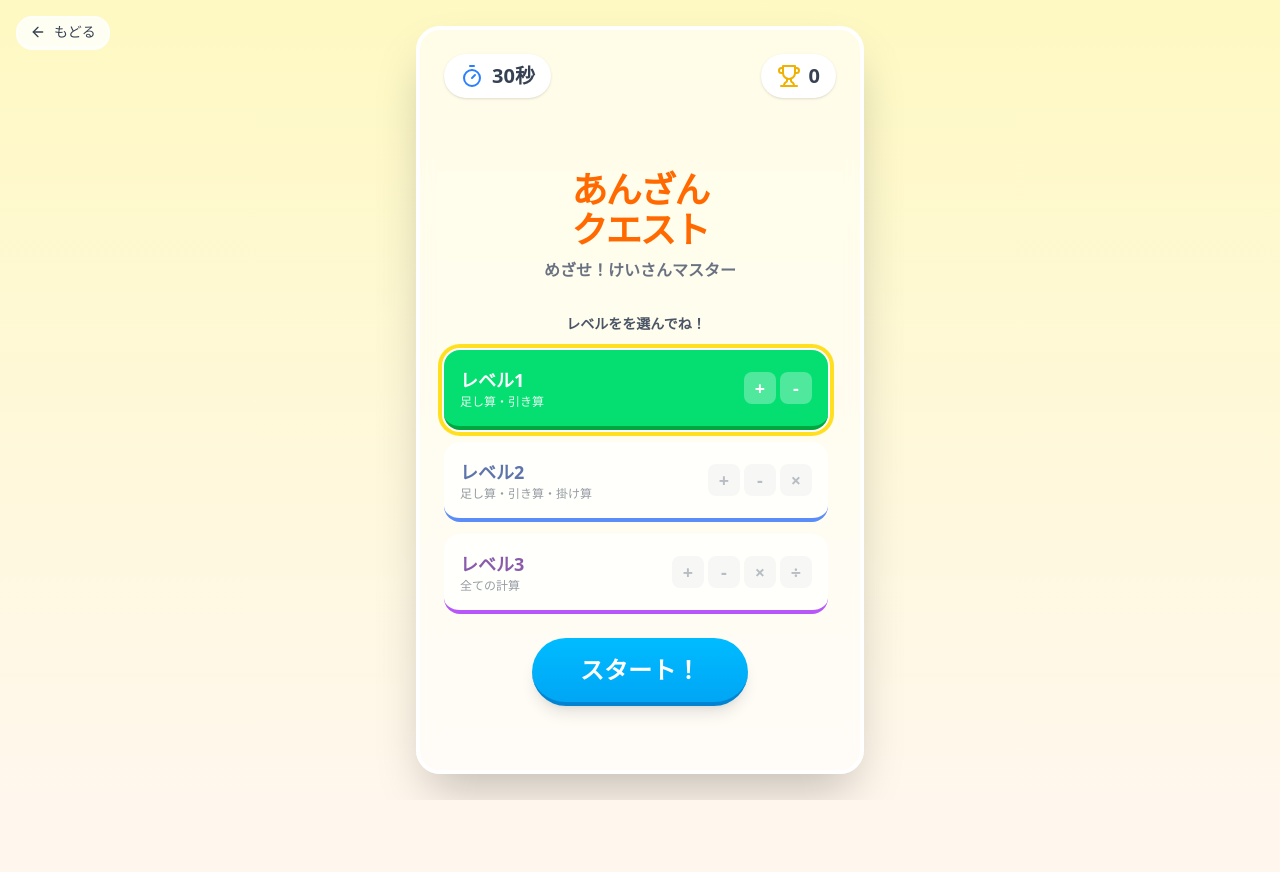
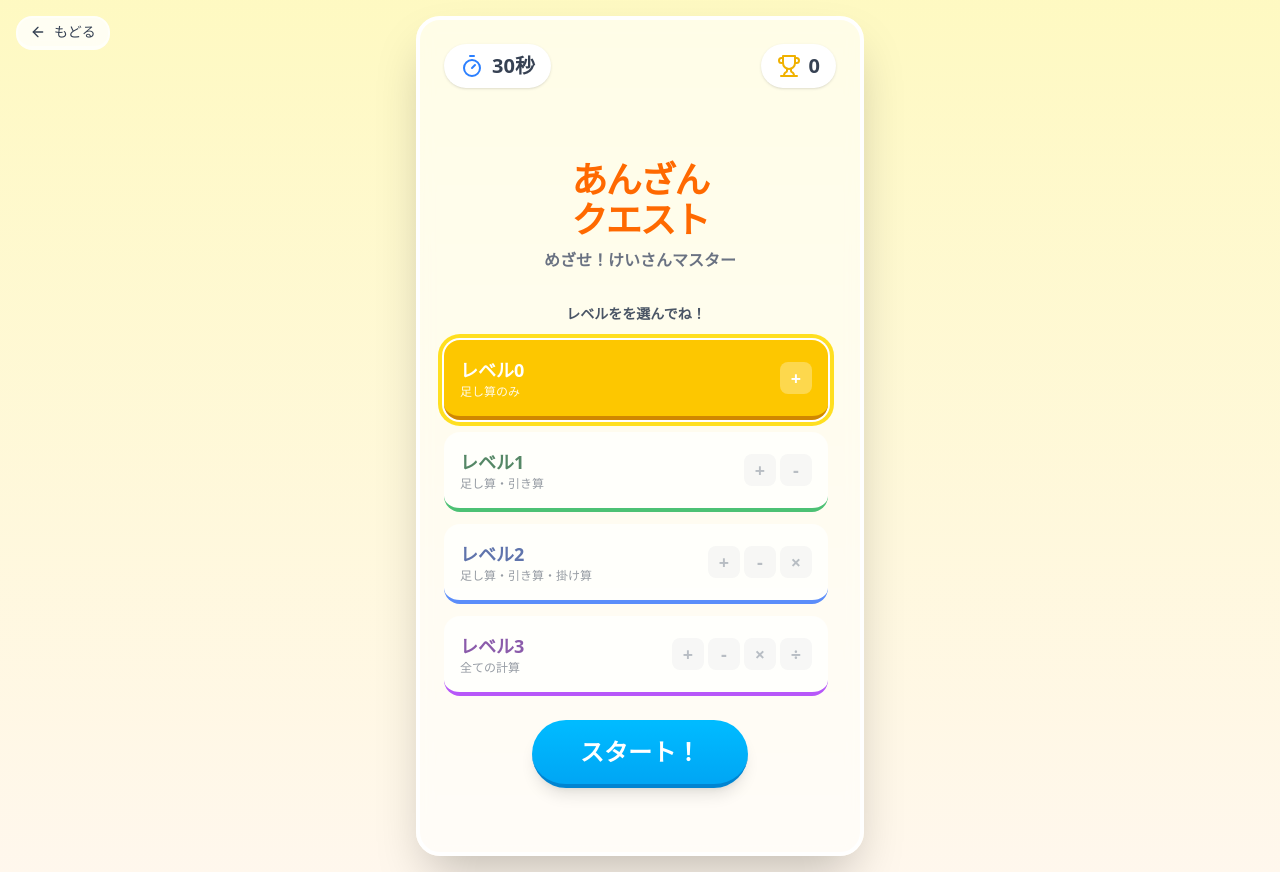
Before and after one commit to ks1590/mental-math-app, a Next.js app: page /game in a window 1280 px wide. Before the commit the page ends 800 px from the top, so only its background shows below. Built offline with nearby package versions, Linux system fonts and the light colour scheme.

Commit message:
feat: Introduce a new default difficulty level 0 for addition-only problems.

```diff
--- a/components/game/DifficultySelector.tsx
+++ b/components/game/DifficultySelector.tsx
@@ -9,6 +9,16 @@ interface DifficultySelectorProps {
 }
 
 const levelConfig = [
+  {
+    level: 0 as DifficultyLevel,
+    title: 'レベル0',
+    description: '足し算のみ',
+    symbols: ['+'],
+    color: 'bg-yellow-400',
+    hoverColor: 'hover:bg-yellow-300',
+    borderColor: 'border-yellow-600',
+    textColor: 'text-yellow-900',
+  },
   {
     level: 1 as DifficultyLevel,
     title: 'レベル1',
--- a/lib/math-engine.ts
+++ b/lib/math-engine.ts
@@ -1,5 +1,5 @@
 export type Operation = 'add' | 'subtract' | 'multiply' | 'divide';
-export type DifficultyLevel = 1 | 2 | 3;
+export type DifficultyLevel = 0 | 1 | 2 | 3;
 
 export type Problem = {
   id: string;
@@ -13,6 +13,8 @@ export type Problem = {
 // Get operations allowed for each difficulty level
 const getOperationsForLevel = (level: DifficultyLevel): Operation[] => {
   switch (level) {
+    case 0:
+      return ['add'];
     case 1:
       return ['add', 'subtract'];
     case 2:
--- a/store/useGameStore.ts
+++ b/store/useGameStore.ts
@@ -30,7 +30,7 @@ export const useGameStore = create<GameState>((set, get) => ({
   maxCombo: 0,
   timeLeft: 30,
   feedback: null,
-  difficultyLevel: 1,
+  difficultyLevel: 0,
 
   setDifficulty: (level: DifficultyLevel) => {
     set({ difficultyLevel: level });
```
